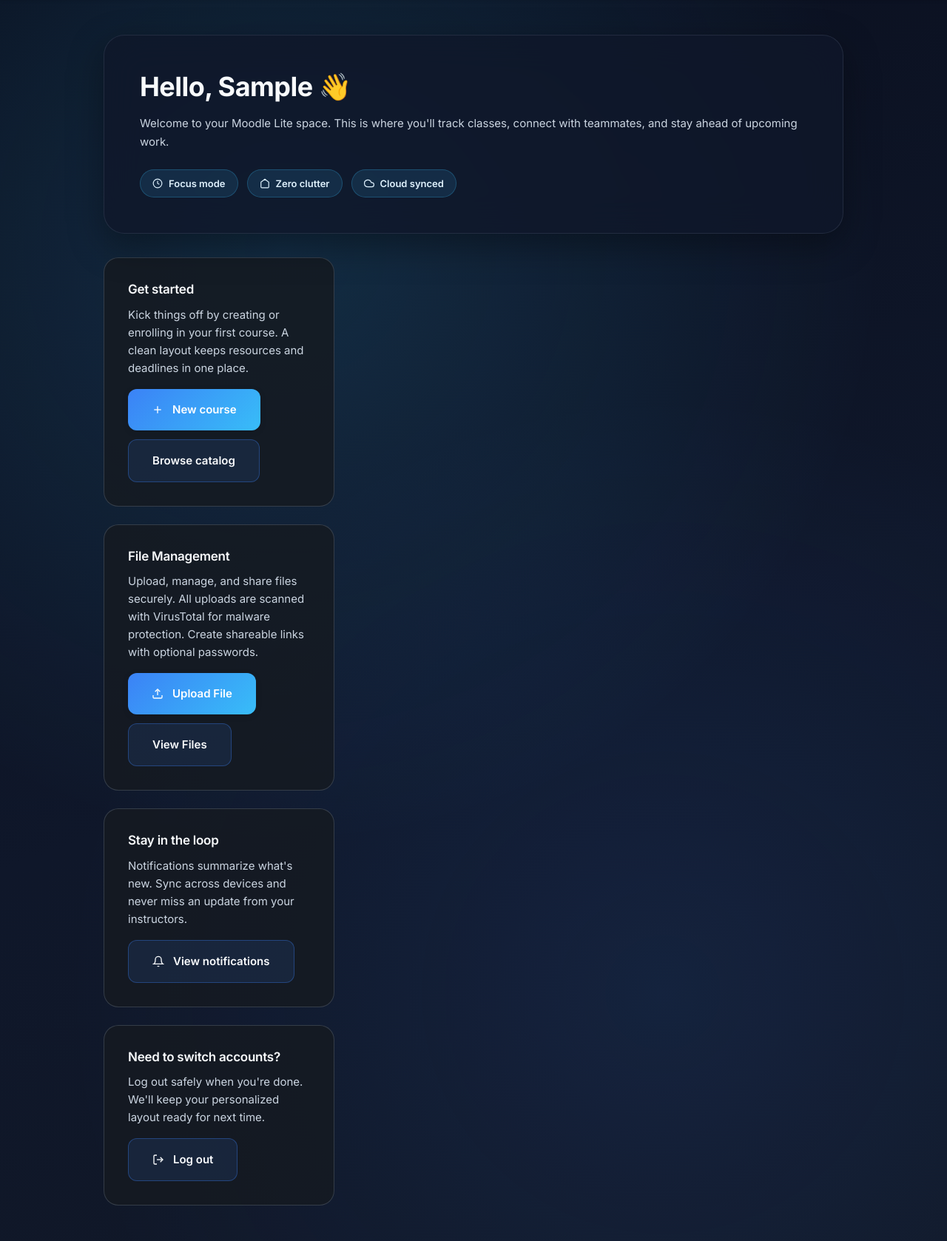
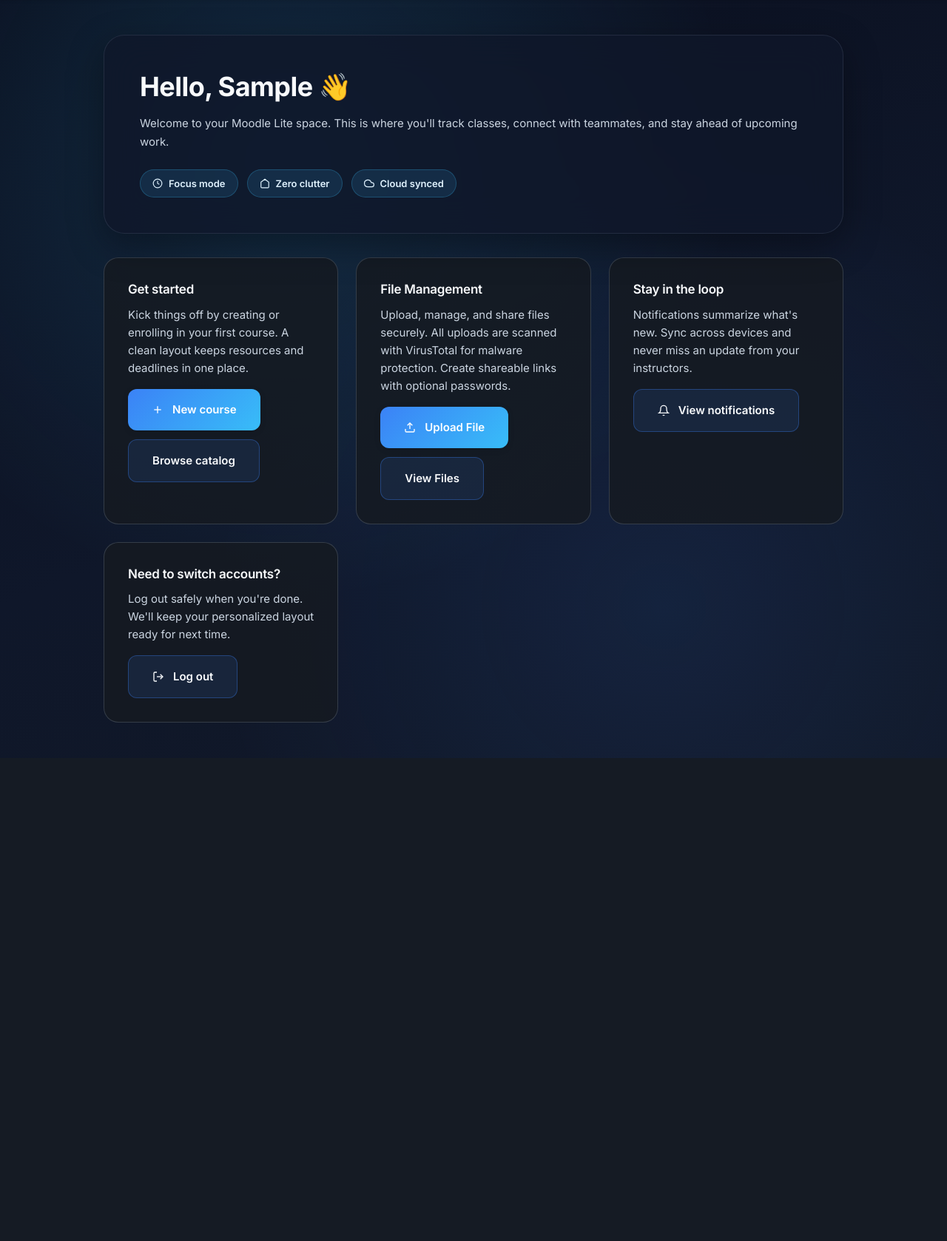
Before and after one commit to Akirus12/Moodle_rip-off, a Django app: page / in a window 1280 px wide. Shown: the part 77-1755 px from the top of the page at 74% size. After the commit the page ends 1102 px from the top, so only its background shows below. Run offline with Django 5.2, Linux system fonts and the light colour scheme; the visitor is signed in with stand-in values (Sample User, id 1).

Commit message:
Grid alignment for widgets

```diff
--- a/moodle_site/static/css/main.css
+++ b/moodle_site/static/css/main.css
@@ -507,7 +507,9 @@ a:hover {
 
 .cards-grid {
   display: grid;
+  grid-template-columns: repeat(auto-fit, minmax(240px, 1fr));
   gap: var(--space-lg);
+  grid-column: 1 / -1;
 }
 
 .actions {
```
